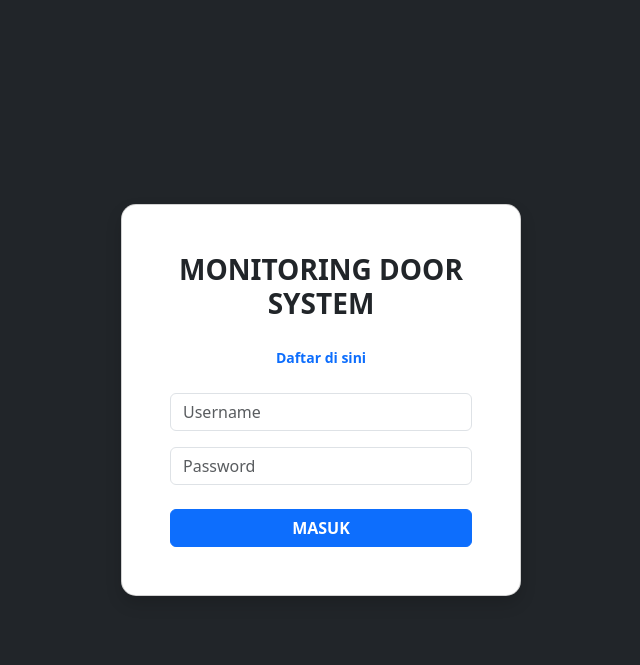
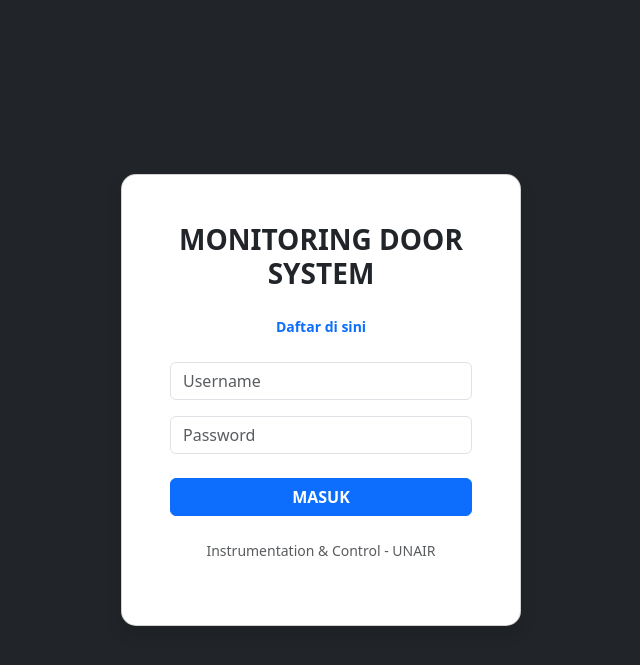
Before and after one commit to IAMYANTO/web-skripsi, a Flask app: page /login in a window 1280 px wide. Shown: the top 665 px of the page, without its empty margins (319-959 px from the left). Run offline with Flask 3, Linux system fonts and the light colour scheme.

Commit message:
Revert "Update login.html"
This reverts commit 5ae69324bdb5c3883aa7ade5a3469f268db94e34.

```diff
--- a/templates/login.html
+++ b/templates/login.html
@@ -20,6 +20,7 @@
                 <input type="password" name="password" class="form-control mb-4" placeholder="Password" required>
                 <button type="submit" class="btn btn-primary w-100 fw-bold">MASUK</button>
             </form>
+            <p class="mt-4 text-muted small">Instrumentation & Control - UNAIR</p>
         </div>
     </div>
 </body>
```
